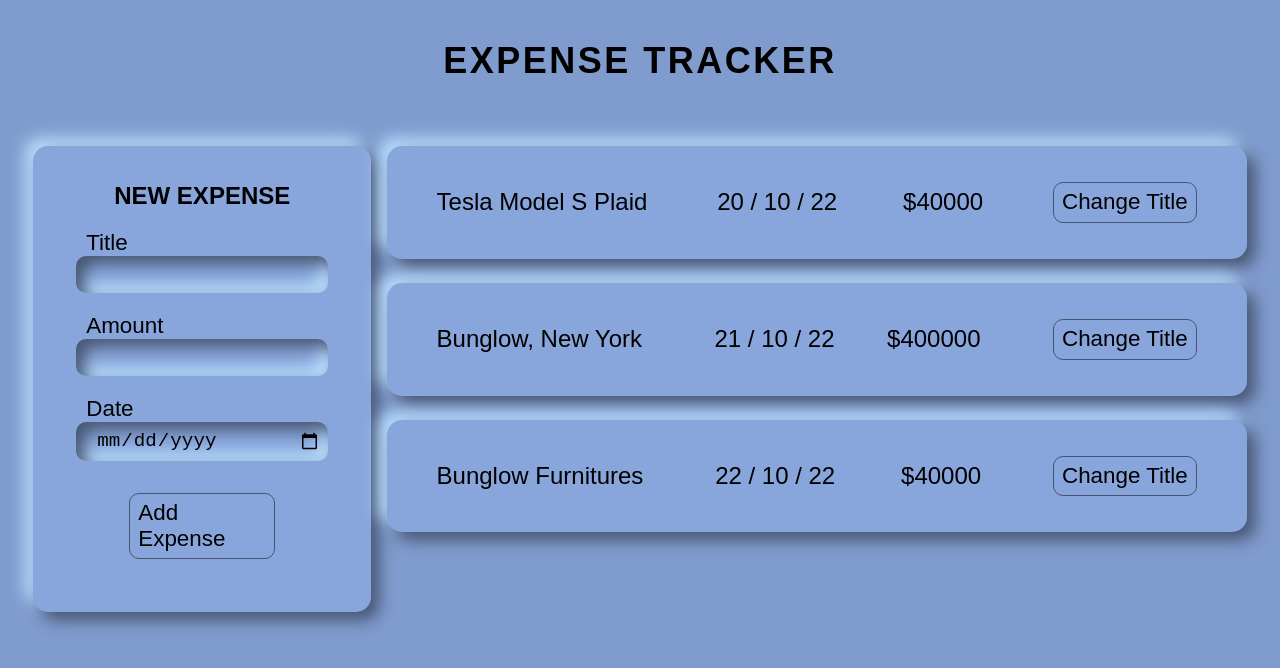
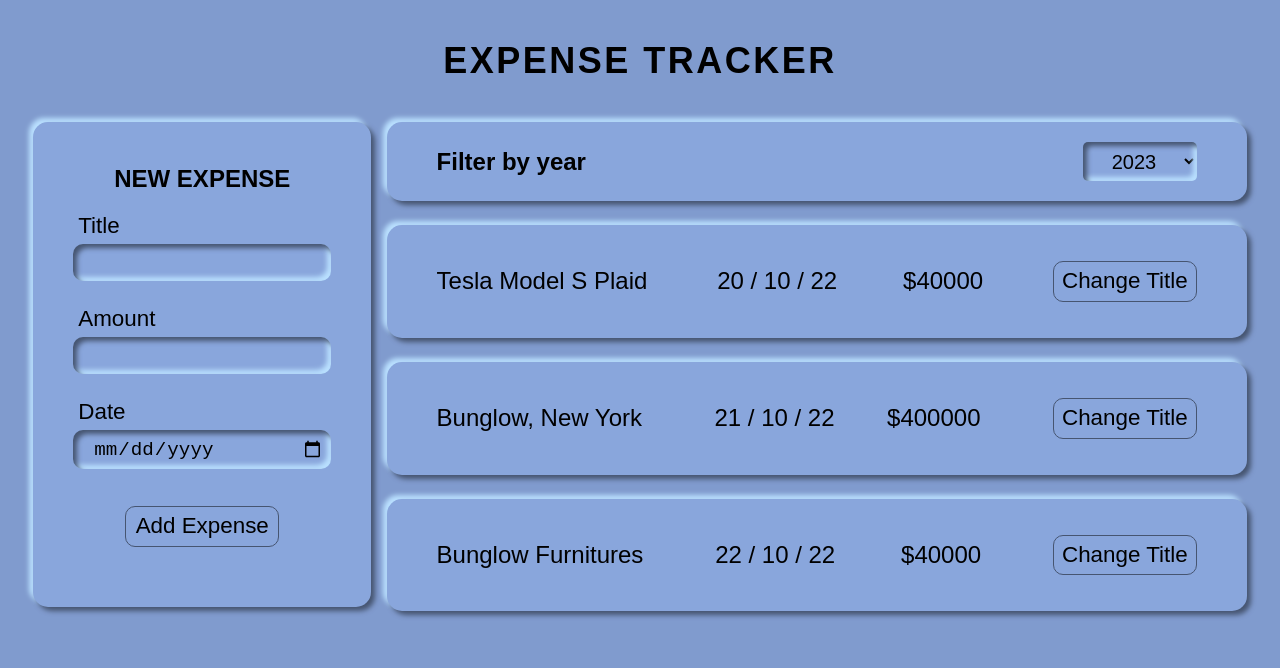
Before and after one commit to EshanTrivedi21/Expense-Tracker, a React (Create React App) app: page / in a window 1280 px wide. Shown: the top 668 px of the page. Built offline with nearby package versions, Linux system fonts and the light colour scheme.

Commit message:
style: changed styles

```diff
--- a/src/App.js
+++ b/src/App.js
@@ -1,13 +1,6 @@
-import ExpenseItem from "./components/Expenses/ExpenseItem.js";
 import NewExpense from "./components/NewExpenses/NewExpense.js";
-
+import Expenses from "./components/Expenses/Expenses.js";
 import './components/UI/index.css';
-
-function App() {
-  const addExpenseHandler = (expense) => {
-    console.log("In App.js");
-    console.log(expense);
-  };
 
 const expense = [
   {
@@ -25,7 +18,13 @@
     amount: "$40000",
     date: "22 / 10 / 22",
   },
-  ]
+];
+
+function App() {
+  const addExpenseHandler = (expense) => {
+    console.log("In App.js");
+    console.log(expense);
+  };
 
   return (
     <div>
@@ -34,11 +33,7 @@
         <div className="mainForm">
           <NewExpense onAddExpense={addExpenseHandler}></NewExpense>
         </div>
-        <div className="mainDisplay">
-          <ExpenseItem date={expense[0].date} amount={expense[0].amount} title={expense[0].title}></ExpenseItem>
-          <ExpenseItem date={expense[1].date} amount={expense[1].amount} title={expense[1].title}></ExpenseItem>
-          <ExpenseItem date={expense[2].date} amount={expense[2].amount} title={expense[2].title}></ExpenseItem>
-        </div>
+          <Expenses items={expense} />
       </div>
     </div>
   );
--- /dev/null
+++ b/src/components/Expenses/ExpenseFilter.css
@@ -0,0 +1,25 @@
+.expenses-filter {
+    width: 100%;
+    display: flex;
+    flex-direction: row;
+    justify-content: space-between;
+    align-items: center;
+    font-size: 1.5rem;
+    font-weight: 600;
+    padding: 20px 50px;
+    margin: 0;
+    margin-bottom: 20px;
+}
+
+.filterSelect {
+    width: 15%;
+    font-size: 1.25rem;
+    padding: 7.5px 25px;
+    margin: 0;
+    border-radius: 5px;
+    background: #89a6dc;
+    outline: none;
+    border: none;
+    box-shadow:  inset 4px 4px 5px #465571,
+    inset -4px -4px 5px #bae1ff;
+}
--- /dev/null
+++ b/src/components/Expenses/ExpenseFilter.js
@@ -0,0 +1,23 @@
+import React from "react";
+import Card from "../UI/Card";
+import "./ExpenseFilter.css";
+
+const ExpenseFilter = () => {
+  const dropdownHandler = (event) => {
+    console.log(event.target.value);
+  };
+  return (
+    <Card className="expenses-filter">
+        <label>Filter by year</label>
+        <select onChange={dropdownHandler} className="filterSelect">
+          <option value="2023">2023</option>
+          <option value="2022">2022</option>
+          <option value="2021">2021</option>
+          <option value="2020">2020</option>
+          <option value="2019">2019</option>
+        </select>
+    </Card>
+  );
+};
+
+export default ExpenseFilter;
--- /dev/null
+++ b/src/components/Expenses/Expenses.js
@@ -0,0 +1,28 @@
+import React from "react";
+import ExpenseItem from "./ExpenseItem.js";
+import ExpenseFilter from "./ExpenseFilter.js";
+
+const Expenses = (props) => {
+  return (
+    <div className="mainDisplay">
+      <ExpenseFilter/>
+      <ExpenseItem
+        date={props.items[0].date}
+        amount={props.items[0].amount}
+        title={props.items[0].title}
+      ></ExpenseItem>
+      <ExpenseItem
+        date={props.items[1].date}
+        amount={props.items[1].amount}
+        title={props.items[1].title}
+      ></ExpenseItem>
+      <ExpenseItem
+        date={props.items[2].date}
+        amount={props.items[2].amount}
+        title={props.items[2].title}
+      ></ExpenseItem>
+    </div>
+  );
+};
+
+export default Expenses;
--- a/src/components/NewExpenses/ExpenseForm.css
+++ b/src/components/NewExpenses/ExpenseForm.css
@@ -17,12 +17,13 @@
     font-size: 1.2rem;
     padding: 7.5px;
     padding-left: 20px;
+    margin: 5px;
     outline: none;
     border: none;
     border-radius: 10px;
     background: #89a6dc;
-    box-shadow: inset 8px 8px 16px #465571,
-                inset -8px -8px 16px #bae1ff;
+    box-shadow:  inset 4px 4px 5px #465571,
+    inset -4px -4px 5px #bae1ff;
 }
 
 .formButton {
@@ -39,13 +40,13 @@
 }
 
 .formButton:hover {
-    box-shadow:  8px 8px 16px #465571,
-    -8px -8px 16px #bae1ff;
+    box-shadow:  4px 4px 5px #465571,
+    -4px -4px 5px #bae1ff;
 }
 
 .formButton:active {
-    box-shadow: inset 8px 8px 16px #465571,
-                inset -8px -8px 16px #bae1ff;
+    box-shadow:  inset 4px 4px 5px #465571,
+    inset -4px -4px 5px #bae1ff;
 }
 
 .formDiv {
--- a/src/components/NewExpenses/NewExpense.css
+++ b/src/components/NewExpenses/NewExpense.css
@@ -0,0 +1,4 @@
+.margin-zero {
+    margin: 0;
+    padding: 13px 0px;
+}
--- a/src/components/NewExpenses/NewExpense.js
+++ b/src/components/NewExpenses/NewExpense.js
@@ -12,7 +12,7 @@
         props.onAddExpense(expenseData);
     }
     return (
-        <Card>
+        <Card className="margin-zero">
             <ExpenseForm onSaveExpense = {saveExpenseHandler}></ExpenseForm>
         </Card>
     );
--- a/src/components/UI/Button.css
+++ b/src/components/UI/Button.css
@@ -7,11 +7,11 @@
 }
 
 .buttonasset:hover {
-    box-shadow:  8px 8px 16px #465571,
-    -8px -8px 16px #bae1ff;
+    box-shadow:  4px 4px 5px #465571,
+    -4px -4px 5px #bae1ff;
 }
 
 .buttonasset:active {
-    box-shadow: inset 8px 8px 16px #465571,
-                inset -8px -8px 16px #bae1ff;
+    box-shadow:  inset 4px 4px 5px #465571,
+    inset -4px -4px 5px #bae1ff;
 }
--- a/src/components/UI/Card.css
+++ b/src/components/UI/Card.css
@@ -3,6 +3,6 @@
     margin: 1.5rem 0rem;
     border-radius: 15px;
     background: #89a6dc;
-    box-shadow:  8px 8px 16px #465571,
-                -8px -8px 16px #bae1ff;
+    box-shadow:  4px 4px 5px #465571,
+                -4px -4px 5px #bae1ff;
 }
```
Also changed, not shown: 1 other file (tests, documents, lock files or other folders). Lines whose indentation alone changed are shown as unchanged.
